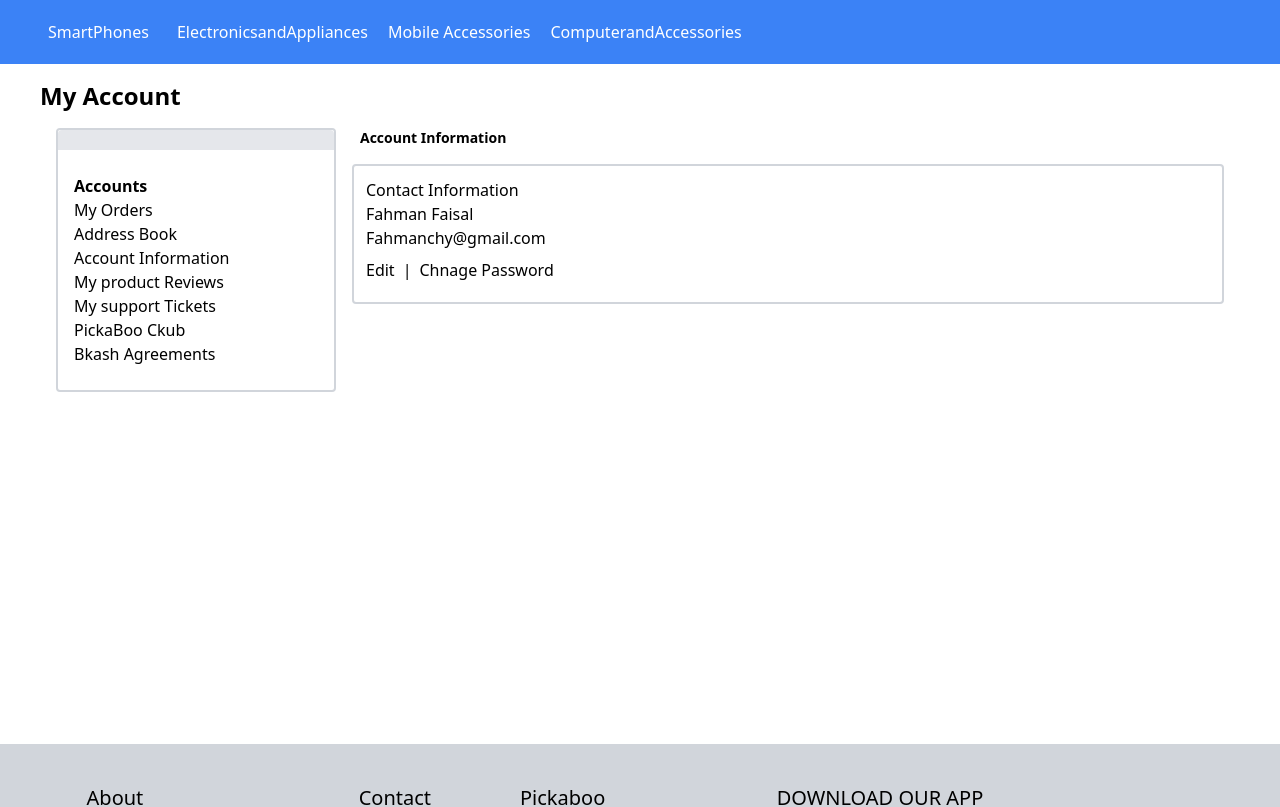
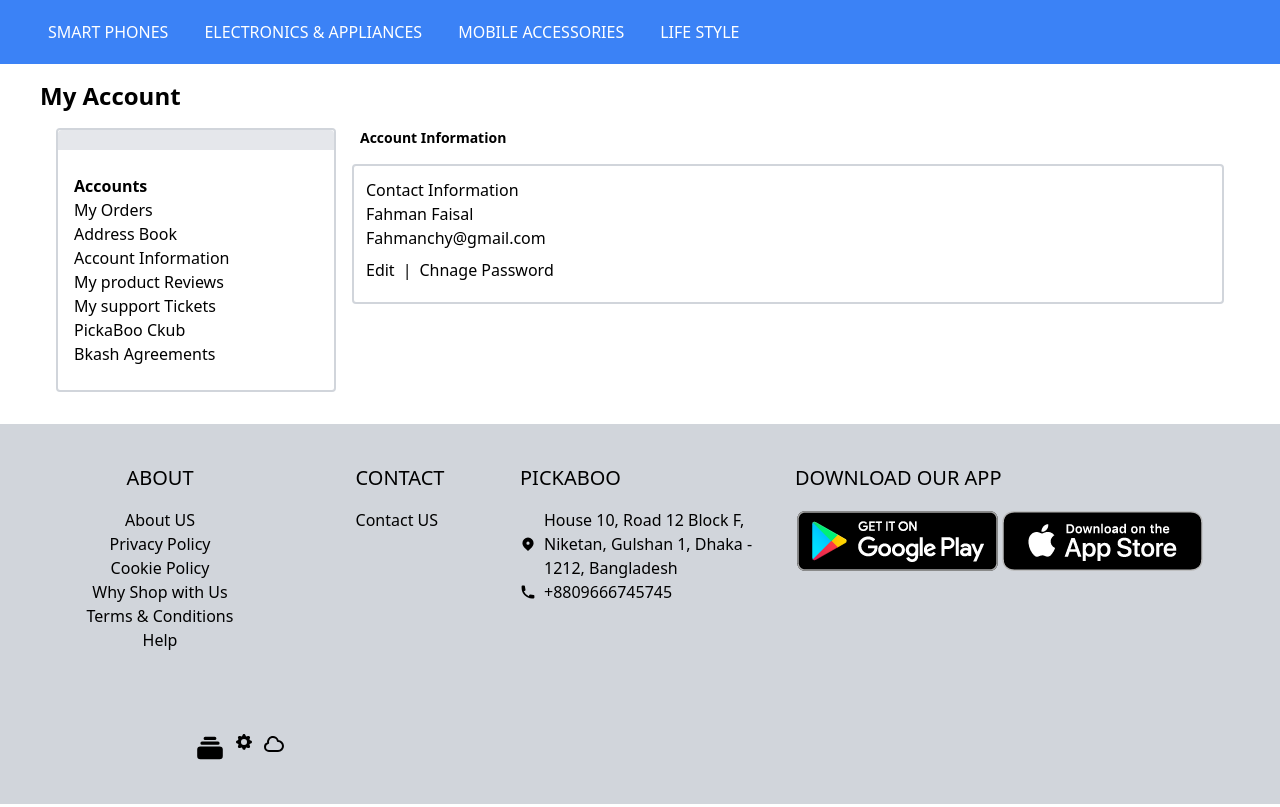
Before and after one commit to fahmanfaisal/ecommerceWithReact, a React (Create React App) app: page / in a window 1280 px wide. Shown: the top 807 px of the page. Built offline with nearby package versions, Linux system fonts and the light colour scheme.

Commit message:
updatedfooter

```diff
--- a/src/App.js
+++ b/src/App.js
@@ -6,7 +6,7 @@ function App() {
   return (
     <div class="">
       <UserDashboard/>
-      <div class="mt-80">
+      <div class="">
         <Footer/>
       </div>
     </div>
--- a/src/Components/MegaMenu.css
+++ b/src/Components/MegaMenu.css
@@ -1,6 +1,12 @@
 .dropdown:hover .dropdown-menu {
   display: grid;
+  grid-template-columns: repeat(auto-fill,400px);
+  grid-gap: 15px;
+  padding: 20px;
+}
+.dropdown:hover .dropdown-wrapper {
+  display: grid;
   grid-template-columns: repeat(auto-fill,200px);
-  grid-gap: 5px;
-  padding: 10px;
+  grid-gap: 0px;
+  padding: 20px;
 }
--- a/src/Components/MegaMenu.js
+++ b/src/Components/MegaMenu.js
@@ -10,9 +10,9 @@ function MegaMenu() {
     <nav class="flex flex-wrap md:mr-auto md:ml-4 md:py-1 md:pl-4 items-center text-base">
       <div class="dropdown inline-block relative cursor-pointer">
         <div class="p-2">
-          <a class="mr-5 hover:text-gray-900 text-white cursor-pointer">SmartPhones</a>
+          <a class="mr-5 hover:text-gray-900 text-white cursor-pointer">SMART PHONES</a>
         </div>
-        <div class="dropdown-menu absolute hidden px-4text-gray-700 pt-1 rounded bg-white px-2 py-3 cursor-pointer border-2 border-light-blue-500 border-opacity-25">
+        <div class="dropdown-wrapper absolute hidden px-4text-gray-700 pt-1 rounded bg-white px-2 py-3 cursor-pointer border-2 border-light-blue-500 border-opacity-25">
           <a class="text-black px-1 py-1 hover:text-blue-300 hover:bg-gray-50 cursor-pointer ">Samsung</a>
           <a class="text-black px-1 py-1 hover:text-blue-300 hover:bg-gray-50 cursor-pointer ">realme</a>
           <a class="text-black px-1 py-1 hover:text-blue-300 hover:bg-gray-50 cursor-pointer ">Infinix</a>
@@ -26,16 +26,84 @@ function MegaMenu() {
         </div>
       </div>
 
-      <div>
-        <a class="mr-5 hover:text-gray-900 text-white">ElectronicsandAppliances</a>
+      <div class="dropdown inline-block relative cursor-pointer">
+        <div class="p-2">
+          <a class="mr-5 hover:text-gray-900 text-white cursor-pointer uppercase">Electronics & Appliances</a>
+        </div>
+        <div class="dropdown-menu absolute hidden px-4text-gray-700 pt-1 rounded bg-white px-2 py-3 cursor-pointer border-2 border-light-blue-500 border-opacity-25">
+          <div class="grid grid-cols-4 gap-8">
+            <div class="flex flex-col col-span-2">
+              <a class="text-black px-1 py-1 text-md font-semibold cursor-pointer uppercase">Home Appliances</a>
+              <a class="text-black px-1 py-1 hover:text-blue-300 hover:bg-gray-50 cursor-pointer ">Televisions</a>
+              <a class="text-black px-1 py-1 hover:text-blue-300 hover:bg-gray-50 cursor-pointer ">Air Conditioner</a>
+              <a class="text-black px-1 py-1 hover:text-blue-300 hover:bg-gray-50 cursor-pointer ">Refrigerator & Fridge</a>
+              <a class="text-black px-1 py-1 hover:text-blue-300 hover:bg-gray-50 cursor-pointer ">Geyser/Room Heater</a>
+              <a class="text-black px-1 py-1 hover:text-blue-300 hover:bg-gray-50 cursor-pointer ">Air Purifier</a>
+              <a class="text-black px-1 py-1 hover:text-blue-300 hover:bg-gray-50 cursor-pointer ">Iron</a>
+              <a class="text-black px-1 py-1 hover:text-blue-300 hover:bg-gray-50 cursor-pointer ">Washing Machine</a>
+              <a class="text-black px-1 py-1 hover:text-blue-300 hover:bg-gray-50 cursor-pointer ">Home Theater & Sound System</a>
+            </div>
+            <div class="flex flex-col col-span-2">
+              <a class="text-black px-1 py-1 text-md font-semibold cursor-pointer ">Kitchen Appliances</a>
+              <a class="text-black px-1 py-1 hover:text-blue-300 hover:bg-gray-50 cursor-pointer ">Grinder & Blender</a>
+              <a class="text-black px-1 py-1 hover:text-blue-300 hover:bg-gray-50 cursor-pointer ">Water Filters & Purifiers</a>
+              <a class="text-black px-1 py-1 hover:text-blue-300 hover:bg-gray-50 cursor-pointer ">Microwave Oven</a>
+              <a class="text-black px-1 py-1 hover:text-blue-300 hover:bg-gray-50 cursor-pointer ">Kettle</a>
+              <a class="text-black px-1 py-1 hover:text-blue-300 hover:bg-gray-50 cursor-pointer ">Rice Cooker</a>
+            </div>
+          </div>
+
+        </div>
       </div>
 
-      <div>
-        <a class="mr-5 hover:text-gray-900 text-white">Mobile Accessories</a>
+      <div class="dropdown inline-block relative cursor-pointer">
+        <div class="p-2">
+          <a class="mr-5 hover:text-gray-900 text-white cursor-pointer uppercase">Mobile Accessories</a>
+        </div>
+        <div class="dropdown-menu absolute hidden px-4text-gray-700 pt-1 rounded bg-white px-2 py-3 cursor-pointer border-2 border-light-blue-500 border-opacity-25">
+          <div class="grid grid-cols-4 gap-8">
+            <div class="flex flex-col col-span-2">
+              <a class="text-black px-1 py-1 hover:text-blue-300 hover:bg-gray-50 cursor-pointer ">Smart Watch</a>
+              <a class="text-black px-1 py-1 hover:text-blue-300 hover:bg-gray-50 cursor-pointer ">True Wireless Earbud</a>
+              <a class="text-black px-1 py-1 hover:text-blue-300 hover:bg-gray-50 cursor-pointer ">Bluetooth Headphone</a>
+              <a class="text-black px-1 py-1 hover:text-blue-300 hover:bg-gray-50 cursor-pointer ">Wired Headphone</a>
+              <a class="text-black px-1 py-1 hover:text-blue-300 hover:bg-gray-50 cursor-pointer ">Portable Speaker</a>
+              <a class="text-black px-1 py-1 hover:text-blue-300 hover:bg-gray-50 cursor-pointer ">Apple Accessories</a>
+              <a class="text-black px-1 py-1 hover:text-blue-300 hover:bg-gray-50 cursor-pointer ">Power Bank</a>
+              <a class="text-black px-1 py-1 hover:text-blue-300 hover:bg-gray-50 cursor-pointer ">JBL Accessories</a>
+              <a class="text-black px-1 py-1 hover:text-blue-300 hover:bg-gray-50 cursor-pointer ">Smart Band</a>
+            </div>
+            <div class="flex flex-col col-span-2">
+              <a class="text-black px-1 py-1 hover:text-blue-300 hover:bg-gray-50 cursor-pointer ">Charger</a>
+              <a class="text-black px-1 py-1 hover:text-blue-300 hover:bg-gray-50 cursor-pointer ">Adapter</a>
+              <a class="text-black px-1 py-1 hover:text-blue-300 hover:bg-gray-50 cursor-pointer ">Data Cables</a>
+              <a class="text-black px-1 py-1 hover:text-blue-300 hover:bg-gray-50 cursor-pointer ">Memory Card</a>
+              <a class="text-black px-1 py-1 hover:text-blue-300 hover:bg-gray-50 cursor-pointer ">Action Cameras</a>
+              <a class="text-black px-1 py-1 hover:text-blue-300 hover:bg-gray-50 cursor-pointer ">Back Cover</a>
+              <a class="text-black px-1 py-1 hover:text-blue-300 hover:bg-gray-50 cursor-pointer ">Screen Protector</a>
+              <a class="text-black px-1 py-1 hover:text-blue-300 hover:bg-gray-50 cursor-pointer ">Selfie Sticks</a>
+            </div>
+          </div>
+
+        </div>
       </div>
 
-      <div>
-        <a class="mr-5 hover:text-gray-900 text-white">ComputerandAccessories</a>
+      <div class="dropdown inline-block relative cursor-pointer">
+        <div class="p-2">
+          <a class="mr-5 hover:text-gray-900 text-white cursor-pointer">LIFE STYLE</a>
+        </div>
+        <div class="dropdown-wrapper absolute hidden px-4text-gray-700 pt-1 rounded bg-white px-2 py-3 cursor-pointer border-2 border-light-blue-500 border-opacity-25">
+          <a class="text-black px-1 py-1 hover:text-blue-300 hover:bg-gray-50 cursor-pointer ">Samsung</a>
+          <a class="text-black px-1 py-1 hover:text-blue-300 hover:bg-gray-50 cursor-pointer ">realme</a>
+          <a class="text-black px-1 py-1 hover:text-blue-300 hover:bg-gray-50 cursor-pointer ">Infinix</a>
+          <a class="text-black px-1 py-1 hover:text-blue-300 hover:bg-gray-50 cursor-pointer ">OnePlus</a>
+          <a class="text-black px-1 py-1 hover:text-blue-300 hover:bg-gray-50 cursor-pointer ">vivo</a>
+          <a class="text-black px-1 py-1 hover:text-blue-300 hover:bg-gray-50 cursor-pointer ">OPPO</a>
+          <a class="text-black px-1 py-1 hover:text-blue-300 hover:bg-gray-50 cursor-pointer ">iPhone</a>
+          <a class="text-black px-1 py-1 hover:text-blue-300 hover:bg-gray-50 cursor-pointer ">Motorola</a>
+          <a class="text-black px-1 py-1 hover:text-blue-300 hover:bg-gray-50 cursor-pointer ">Tecno</a>
+          <a class="text-black px-1 py-1 hover:text-blue-300 hover:bg-gray-50 cursor-pointer ">Nokia</a>
+        </div>
       </div>
     </nav>
 
--- a/src/Pages/Footer.js
+++ b/src/Pages/Footer.js
@@ -1,14 +1,14 @@
 import React from 'react'
-// import Image from '../images/Googleapp1.png'
-import Image from "../images/Googleapp1.png"
+import Image0 from "../images/Googleapp1.png"
+import Image1 from "../images/Googleapp2.png"
 
 function Footer() {
     return (
         <div class="bg-gray-300">
             <div class="grid grid-rows-1 grid-cols-5 grid-gap-2 container mx-auto justify-items-center p-10 ">
 
-                <div>
-                    <p class="text-xl pb-4">About</p>
+                <div class="text-center">
+                    <p class="text-xl pb-4 uppercase">About</p>
                     <div class="flex flex-col">
                         <a href="#">About US</a>
                         <a href="#">Privacy Policy</a>
@@ -20,7 +20,7 @@ function Footer() {
                 </div>
 
                 <div>
-                    <p class="text-xl pb-4">Contact</p>
+                    <p class="text-xl pb-4 uppercase">Contact</p>
                     <div class="">
                         <a href="#">Contact US</a>
 
@@ -28,7 +28,7 @@ function Footer() {
                 </div>
 
                 <div>
-                    <p class="text-xl pb-4">Pickaboo</p>
+                    <p class="text-xl pb-4 uppercase">Pickaboo</p>
                     <div class="">
                         <div>
                             <p class="flex items-center"><span class="pr-2"><svg xmlns="http://www.w3.org/2000/svg" className="h-4 w-4" viewBox="0 0 20 20" fill="currentColor">
@@ -45,14 +45,33 @@ function Footer() {
                     </div>
                 </div>
 
-                <div>
-                    <p class="text-xl pb-4">DOWNLOAD OUR APP</p>
-                    <div class="">
-                    <img src={Image}/>
-
+                <div class="col-span-2">
+                    <p class="text-xl pb-4 uppercase">Download Our app</p>
+                    <div class="flex">
+                    <img src={Image0}/>
+                    <img src={Image1}/>
                     </div>
                 </div>
 
+            </div>
+            <div class="grid grid-rows-1 grid-cols-6 grid-gap-2  mx-auto justify-items-center p-10 ">
+                <div class="flex col-span-2 justify-center">
+                    <a href="#"><svg xmlns="http://www.w3.org/2000/svg" className="h-8 w-8" viewBox="0 0 20 20" fill="currentColor">
+                    <path d="M7 3a1 1 0 000 2h6a1 1 0 100-2H7zM4 7a1 1 0 011-1h10a1 1 0 110 2H5a1 1 0 01-1-1zM2 11a2 2 0 012-2h12a2 2 0 012 2v4a2 2 0 01-2 2H4a2 2 0 01-2-2v-4z" />
+                    </svg></a>
+                    <a href="#" class="pl-2 pr-2"><svg xmlns="http://www.w3.org/2000/svg" className="h-5 w-5" viewBox="0 0 20 20" fill="currentColor">
+                    <path fillRule="evenodd" d="M11.49 3.17c-.38-1.56-2.6-1.56-2.98 0a1.532 1.532 0 01-2.286.948c-1.372-.836-2.942.734-2.106 2.106.54.886.061 2.042-.947 2.287-1.561.379-1.561 2.6 0 2.978a1.532 1.532 0 01.947 2.287c-.836 1.372.734 2.942 2.106 2.106a1.532 1.532 0 012.287.947c.379 1.561 2.6 1.561 2.978 0a1.533 1.533 0 012.287-.947c1.372.836 2.942-.734 2.106-2.106a1.533 1.533 0 01.947-2.287c1.561-.379 1.561-2.6 0-2.978a1.532 1.532 0 01-.947-2.287c.836-1.372-.734-2.942-2.106-2.106a1.532 1.532 0 01-2.287-.947zM10 13a3 3 0 100-6 3 3 0 000 6z" clipRule="evenodd" />
+                    </svg></a>
+                    <a href="#"><svg xmlns="http://www.w3.org/2000/svg" className="h-6 w-6" fill="none" viewBox="0 0 24 24" stroke="currentColor">
+                    <path strokeLinecap="round" strokeLinejoin="round" strokeWidth={2} d="M3 15a4 4 0 004 4h9a5 5 0 10-.1-9.999 5.002 5.002 0 10-9.78 2.096A4.001 4.001 0 003 15z" />
+                    </svg></a>
+                </div>
+                <div>
+
+                </div>
+                <div>
+
+                </div>
             </div>
         </div>
     )
```
